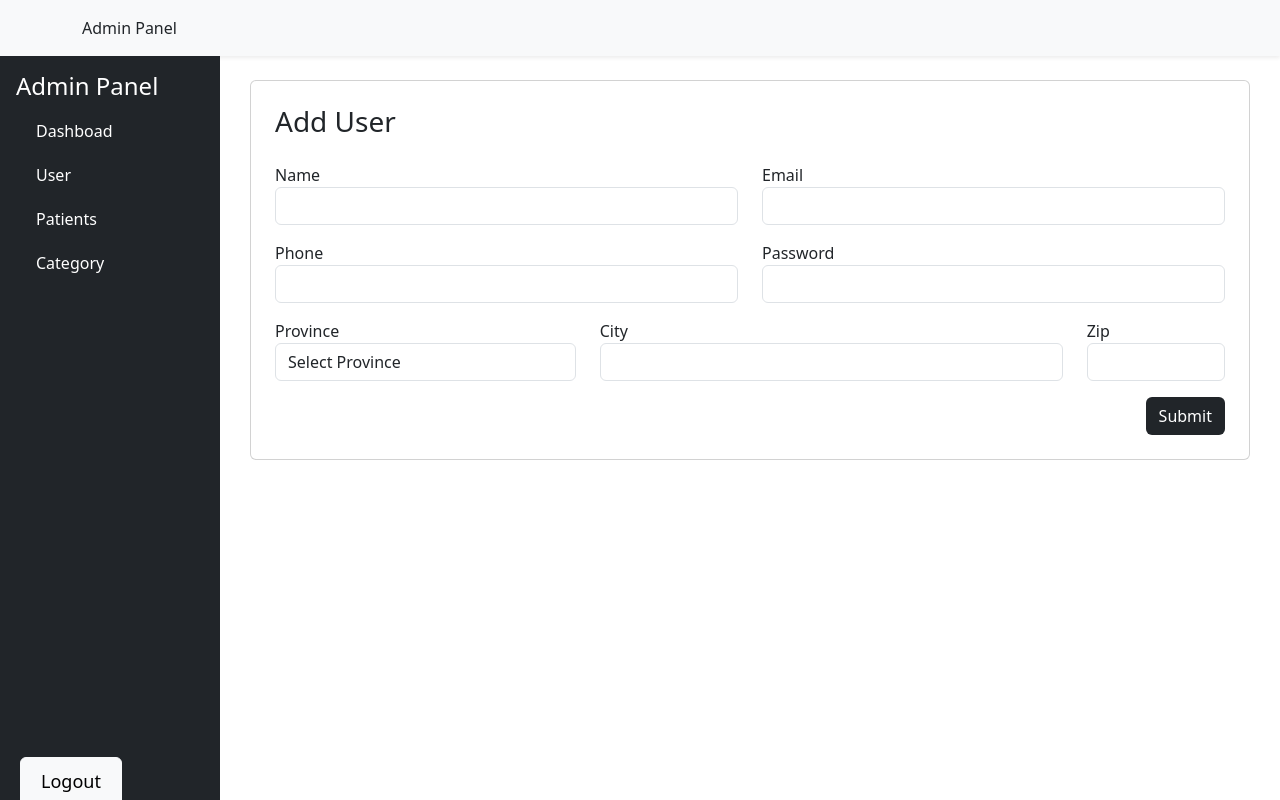
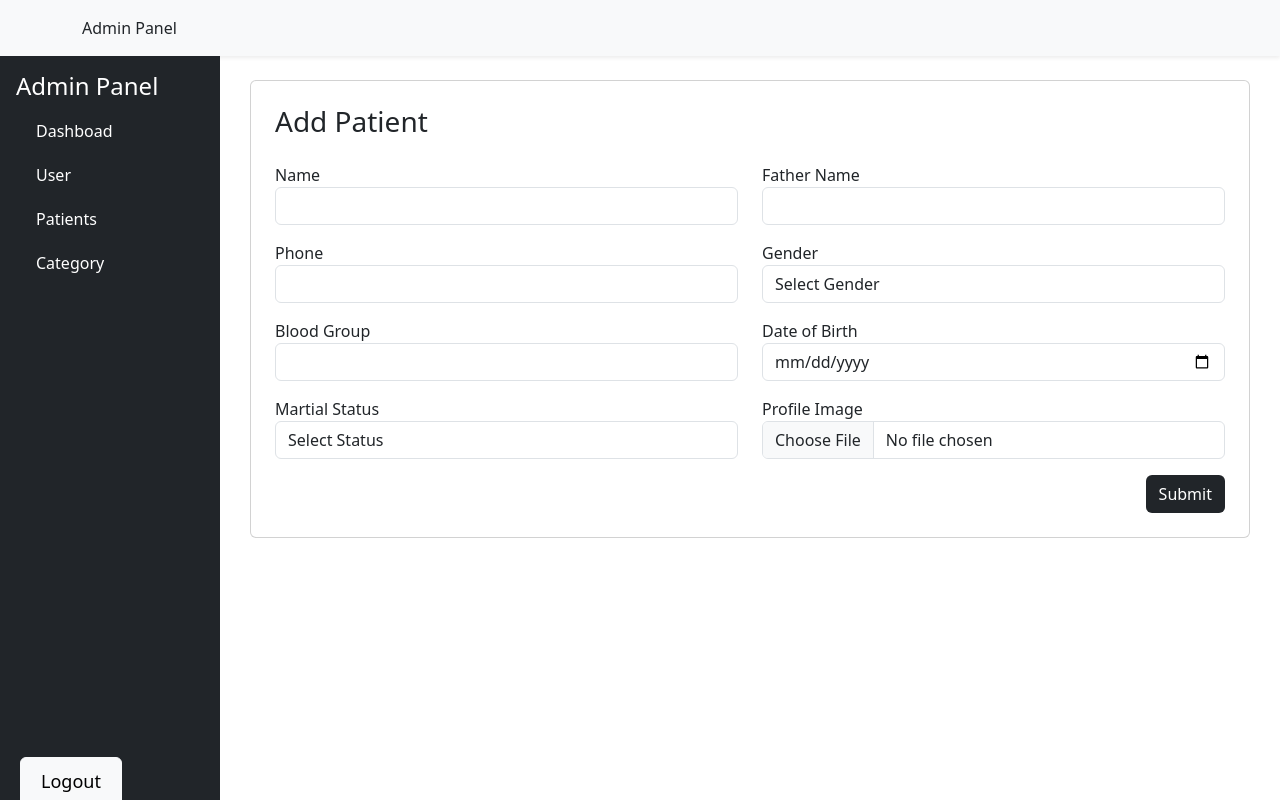
Before and after one commit to ubaid2917/mern-admin-panel, a React (Vite) app in the folder frontend/: page /patients/add in a window 1280 px wide. Built offline with nearby package versions, Linux system fonts and the light colour scheme; sample sign-in values are in the browser's storage.

Commit message:
integrate add patient api

```diff
--- a/frontend/src/API/patients.js
+++ b/frontend/src/API/patients.js
@@ -12,13 +12,13 @@ export const getPatientList = async (search, limit, page) => {
 };
 
 // add user
-export const addUser = async (data) => {
+export const addPatient = async (data) => {
   const reqObj = {
-    path: `/user/add`,
+    path: `/patient/add`,
     method: "POST",
-    headers: {
-      "Content-Type": "application/json",
-    },
+    // headers: {
+    //   "Content-Type": "application/json",
+    // },
     postData: data,
   };
   return invokeApi(reqObj);
--- a/frontend/src/pages/Patient/Add.jsx
+++ b/frontend/src/pages/Patient/Add.jsx
@@ -0,0 +1,227 @@
+import { useState } from "react";
+import { useNavigate } from "react-router";
+import Message from "../../components/Message";
+import App from "../../App";
+import { addPatient } from "../../../src/API/patients";
+function AddPatient() {
+    const navigate = useNavigate();
+    const [validated, setValidated] = useState(false);
+    const [message, setMessage] = useState(false);
+    const [file, setFile] = useState(null);
+    const [formData, setFormData] = useState({
+        name: "",
+        fatherName: "",
+        gender: "",
+        phone: "",
+        bloodGroup: "",
+        martialStatus: "",
+        dob: "",
+        pic: "",
+
+    });
+
+    const handleOnChange = (event) => {
+        const { name, value } = event.target;
+        setFormData({ ...formData, [name]: value });
+    };
+    const handleFileChange = (event) => {
+        setFile(event.target.files[0]);
+    };
+
+    // handle submit
+    const handleSubmit = async (event) => {
+        event.preventDefault();
+        try {
+            const form = event.target;
+
+            if (form.checkValidity() === false) {
+                setValidated(true);
+                return;
+            }
+
+            // use a different variable name (not formData)
+            const payload = new FormData();
+
+            if (file) {
+                payload.append("file", file);
+            }
+
+            // append state values correctly
+            payload.append("name", formData.name);
+            payload.append("fatherName", formData.fatherName);
+            payload.append("gender", formData.gender);
+            payload.append("phone", formData.phone);
+            payload.append("bloodGroup", formData.bloodGroup);
+            payload.append("martialStatus", formData.martialStatus);
+            payload.append("dob", formData.dob);
+
+            const response = await addPatient(payload);
+            console.log("response", response);
+            setMessage("Record Created Successfully");
+            navigate("/patients/list");
+        } catch (error) {
+            console.error(error);
+            alert("Something went wrong");
+        }
+    };
+
+
+    return (
+        <>
+            <Message message={message} />
+            <div className="d-flex justify-content-center">
+                <form
+                    noValidate
+                    className={`needs-validation card p-4 ${validated ? "was-validated" : ""
+                        }`}
+                    style={{ width: "1000px" }}
+                    onSubmit={handleSubmit}
+                    form-type="multipart/form-data"
+
+                >
+                    <h3 className="mb-4">Add Patient</h3>
+
+                    <div className="row mb-3">
+                        <div className="form-group col-lg-6">
+                            <label htmlFor="inputFname1">Name</label>
+                            <input
+                                type="text"
+                                className="form-control"
+                                id="inputFname1"
+                                name="name"
+                                value={formData.name}
+                                onChange={handleOnChange}
+                                required
+                            />
+                            <div className="invalid-feedback">Name is required</div>
+                        </div>
+                        <div className="form-group col-lg-6">
+                            <label htmlFor="inputFName4">Father Name</label>
+                            <input
+                                type="text"
+                                className="form-control"
+                                id="inputFName4"
+                                name="fatherName"
+                                value={formData.fatherName}
+                                onChange={handleOnChange}
+                                required
+                            />
+                            <div className="invalid-feedback">Father Name is requiredl</div>
+                        </div>
+                    </div>
+
+                    <div className="row mb-3">
+                        <div className="form-group col-lg-6">
+                            <label htmlFor="inputEmail4">Phone</label>
+                            <input
+                                type="number"
+                                className="form-control"
+                                id="inputPhone4"
+                                name="phone"
+                                value={formData.phone}
+                                onChange={handleOnChange}
+                                required
+                                min={11}
+                            />
+                            <div className="invalid-feedback">Phone is required</div>
+                        </div>
+                        <div className="form-group col-lg-6">
+                            <label htmlFor="inputPassword4">Gender</label>
+                            <select
+                                name="gender"
+                                className="form-control"
+                                value={formData.gender}
+                                onChange={handleOnChange}
+                                required
+                            >
+                                <option value="" disabled>Select Gender</option>
+                                <option value="male">Male</option>
+                                <option value="female">Female</option>
+                            </select>
+                            <div className="invalid-feedback">Gender is required</div>
+                        </div>
+
+                    </div>
+
+                    <div className="row mb-3">
+                        <div className="form-group col-lg-6">
+                            <label htmlFor="inputState">Blood Group</label>
+                            <select
+                                id="inputState"
+                                name="bloodGroup"
+                                className="form-control"
+                                value={formData.bloodGroup}
+                                onChange={handleOnChange}
+                                required
+                            >
+                                <option value="" selected disabled></option>
+                                <option value={"A+"}> A+</option>
+                                <option value={"A-"}> A-</option>
+                                <option value={"B+"}> B+</option>
+                                <option value={"B-"}> B-</option>
+                                <option value={"O+"}> O+</option>
+                                <option value={"O-"}> O-</option>
+                                <option value={"AB+"}> AB+</option>
+                                <option value={"AB-"}> AB-</option>
+
+                            </select>
+                            <div className="invalid-feedback">Please select a Blood Group</div>
+                        </div>
+                        <div className="form-group col-md-6">
+                            <label htmlFor="inputCity">Date of Birth</label>
+                            <input
+                                type="date"
+                                className="form-control"
+                                id="inputCity"
+                                name="dob"
+                                value={formData.dob}
+                                onChange={handleOnChange}
+                            />
+                        </div>
+
+
+                    </div>
+
+                    <div className="row mb-3">
+
+                        <div className="form-group col-lg-6">
+                            <label htmlFor="inputPassword4">Martial Status</label>
+                            <select
+                                name="martialStatus"
+                                className="form-control"
+                                value={formData.martialStatus}
+                                onChange={handleOnChange}
+                                required
+                            >
+                                <option value="" disabled>Select Status</option>
+                                <option value="married">Married</option>
+                                <option value="single">Single</option>
+                            </select>
+                            <div className="invalid-feedback">Martial Status is required</div>
+                        </div>
+
+
+                        <div className="form-group col-md-6">
+                            <label htmlFor="inputPic">Profile Image</label>
+                            <input
+                                type="file"
+                                className="form-control"
+                                id="inputPic"
+                                name="pic"
+                                onChange={handleFileChange}
+                            />
+                        </div>
+                    </div>
+
+                    <div>
+                        <button type="submit" className="btn float-end" style={{ background: '#212529', color: '#fff' }}>
+                            Submit
+                        </button>
+                    </div>
+                </form>
+            </div>
+        </>
+    );
+}
+
+export default AddPatient;
--- a/frontend/src/pages/Patient/List.jsx
+++ b/frontend/src/pages/Patient/List.jsx
@@ -77,7 +77,8 @@ const PatientList = () => {
                   <th>Patient Name</th>
                   <th>Father Name</th>
                   <th>Gender</th>
-                  <th>Country</th>
+                  <th>Blood Group</th>
+                  <th>Pic</th>
                   <th>Created At</th>
                   <th>Action</th>
                 </tr>
@@ -85,12 +86,20 @@ const PatientList = () => {
               <tbody>
                 {data?.length > 0 ? (
                   data.map((user, index) => (
-                    <tr key={user.id}>
-                      <td>{index + 1}</td>
+                    <tr key={user.id} className="align-middle">
+                      <td >{index + 1}</td>
                       <td>{user.name || "N/A"}</td>
-                      <td>{user.email || "N/A"}</td>
-                      <td>{user.phone || "N/A"}</td>
-                      <td>{user.country || "N/A"}</td>
+                      <td>{user.fatherName || "N/A"}</td>
+                      <td>{user.gender || "N/A"}</td>
+                      <td>{user.bloodGroup || "N/A"}</td>
+                      <td >
+                         <img style={{
+                        width: '120px',
+                        height: '120px',
+                        objectFit: 'cover',
+                        borderRadius: '50%'
+                      }} src={user.pic} alt="" />
+                        </td>
                       <td>
                         {new Date(user.created).toLocaleString("en-US", {
                           day: "2-digit",
--- a/frontend/src/route.jsx
+++ b/frontend/src/route.jsx
@@ -5,6 +5,7 @@ import List from "./pages/User/List";
 import AddUser from "./pages/User/Add";
 import EditUser from "./pages/User/Edit";
 import PatientList from "./pages/Patient/List";
+import AddPatient from "./pages/Patient/Add";
 import Catgory from "./pages/Category/List";
 
 
@@ -24,7 +25,7 @@ const RoutesComp = () => {
 
         <Route path="patients">
           <Route path="list" element={<PatientList />} />
-          <Route path="add" element={<AddUser />} />
+          <Route path="add" element={<AddPatient />} />
           <Route path="edit/:id" element={<EditUser />} />
         </Route>
 
```
